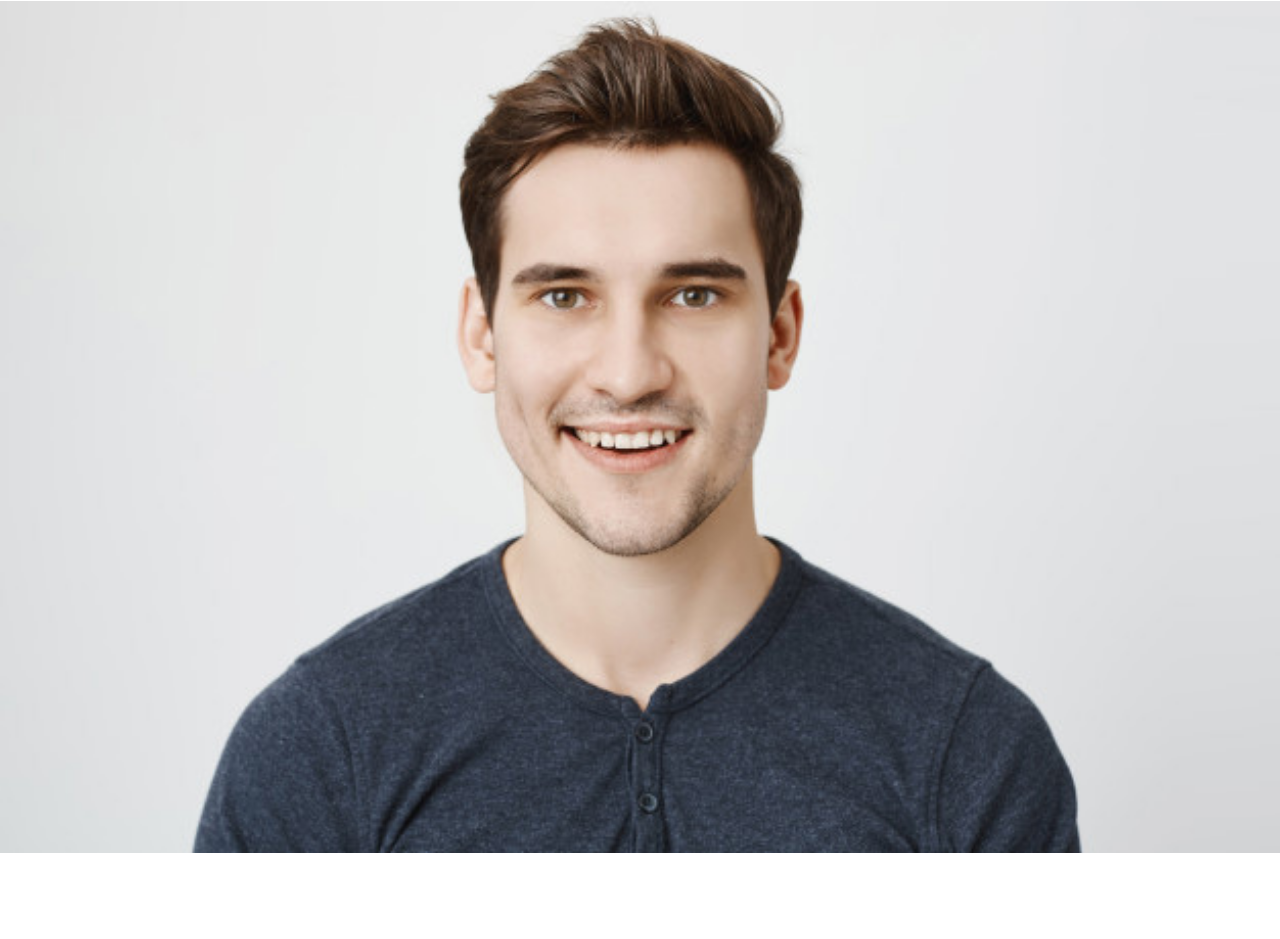
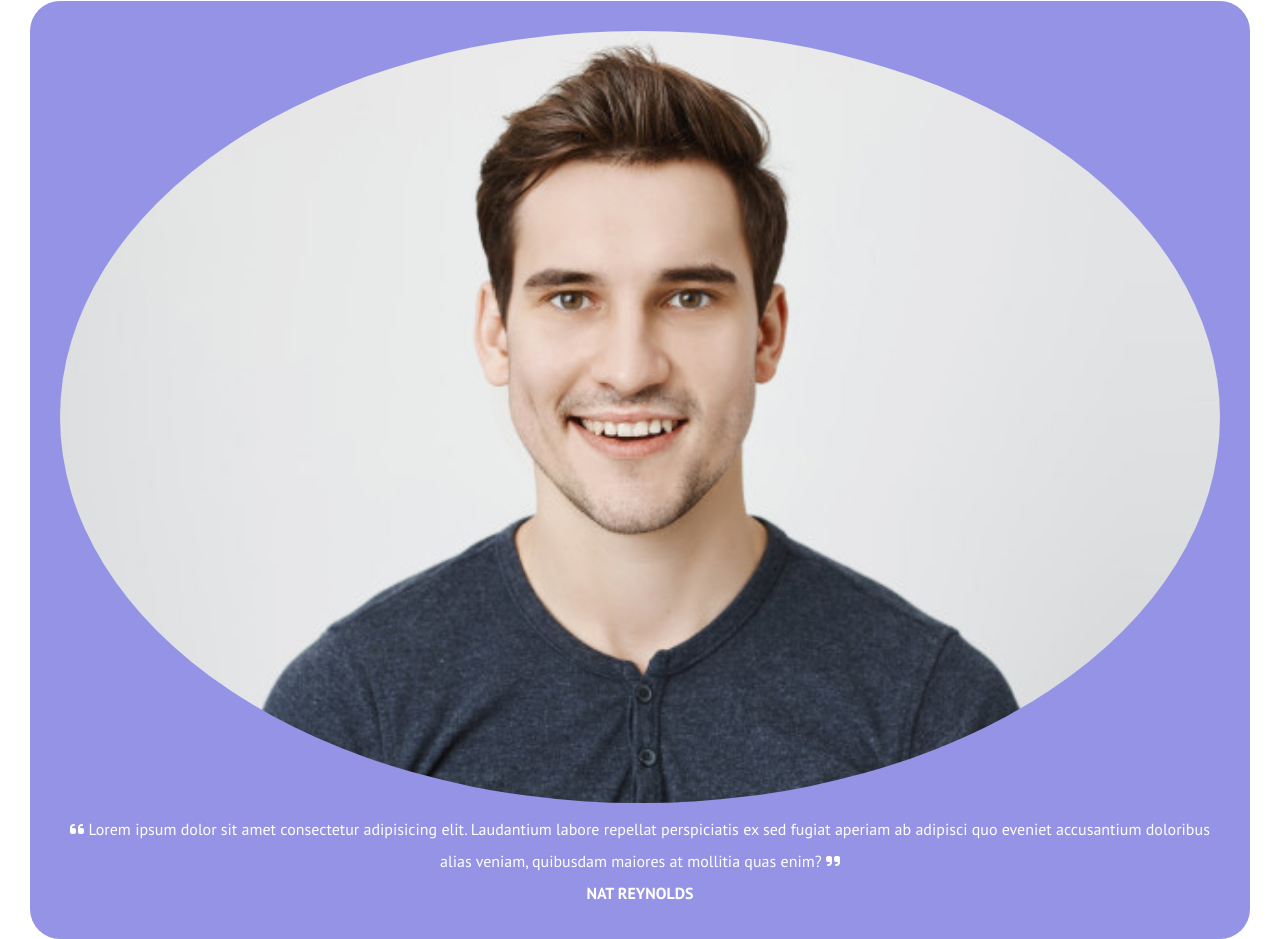
Before and after one commit to Paolo-dev-it/htmlcss-responsive-layout, a plain HTML site: page index.html in a window 1280 px wide. Shown: the part 1777-2716 px from the top of the page. Before the commit the page ends 2634 px from the top, so only its background shows below. Drawn offline with Linux system fonts and the light colour scheme.

Commit message:
First testimonial card done

```diff
--- a/assets/css/style.css
+++ b/assets/css/style.css
@@ -182,8 +182,19 @@ header {
   color: #9593e6;
 }
 
+.testimonial-card {
+  padding: 30px;
+  background-color: #9593e6;
+  border-radius: 30px;
+  margin: 0px 30px;
+  line-height: 2rem;
+  color: white;
+  text-align: center;
+}
+
 .testimonial-card img {
   width: 100%;
+  border-radius: 50%;
 }
 
 @media screen and (min-width: 425px) {
--- a/index.html
+++ b/index.html
@@ -148,6 +148,15 @@
         </div>
         <div class="testimonial-card">
           <img src="./assets/img/testimonial1.jpg" alt="" />
+          <span><i class="fa-solid fa-quote-left"></i></span>
+          <span
+            >Lorem ipsum dolor sit amet consectetur adipisicing elit. Laudantium
+            labore repellat perspiciatis ex sed fugiat aperiam ab adipisci quo
+            eveniet accusantium doloribus alias veniam, quibusdam maiores at
+            mollitia quas enim?</span
+          >
+          <i class="fa-solid fa-quote-right"></i><span></span>
+          <h4>NAT REYNOLDS</h4>
         </div>
         <div></div>
         <div></div>
```
